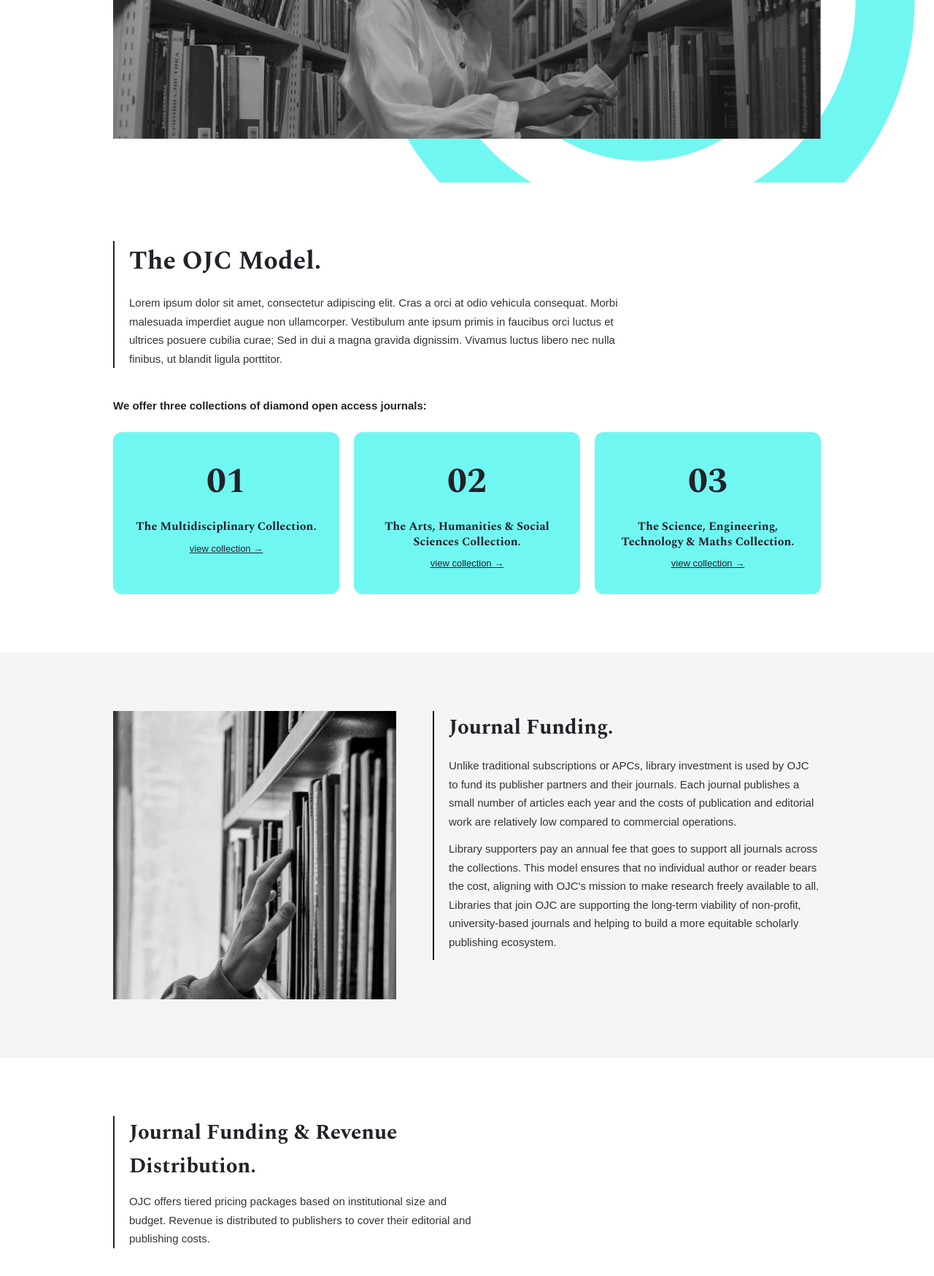
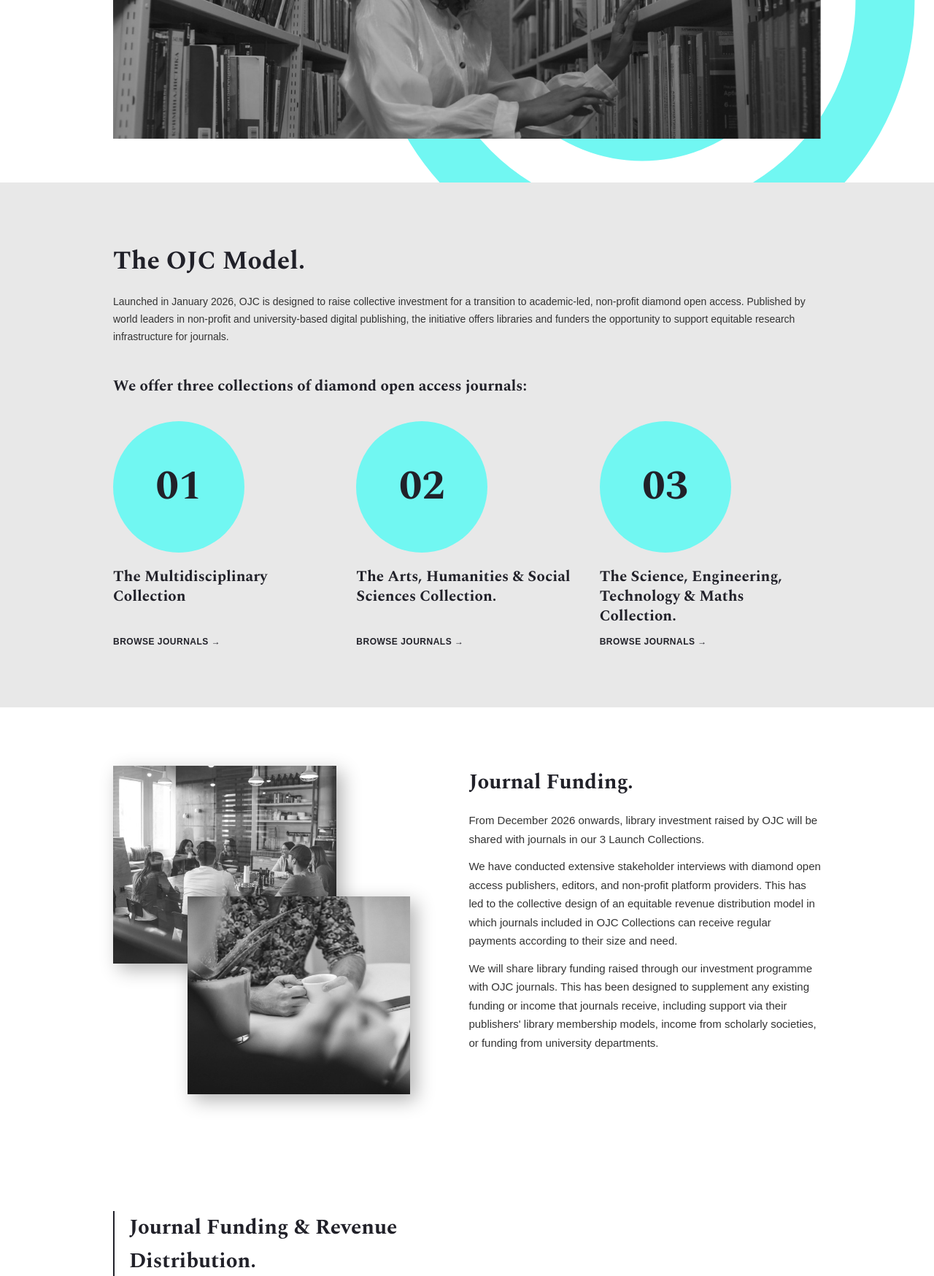
Before and after one commit to dqprogramming/astrometrics, a Django app: page /our-model/ in a window 1280 px wide. Shown: the part 625-2373 px from the top of the page at 73% size. Run offline with Django 5.2, Linux system fonts and the light colour scheme; data comes from the database, SQL or seed files in the repository.

Commit message:
feat(cms): redesign OJC Model and Journal Funding sections
Restyle collection cards as cyan circles with titles and browse links
aligned below. Update OJC Model intro text and remove left border.
Redesign Journal Funding section with overlapping drop-shadow images
on white background and updated copy.

Ref #22

```diff
--- a/cms/templates/our_model.html
+++ b/cms/templates/our_model.html
@@ -31,28 +31,31 @@
         <div class="model-intro">
             <h2 class="spectral-bold">The OJC Model.</h2>
             <p>
-                Lorem ipsum dolor sit amet, consectetur adipiscing elit. Cras a orci at odio vehicula consequat. Morbi
-                malesuada imperdiet augue non ullamcorper. Vestibulum ante ipsum primis in faucibus orci luctus et
-                ultrices posuere cubilia curae; Sed in dui a magna gravida dignissim. Vivamus luctus libero nec nulla
-                finibus, ut blandit ligula porttitor.
+                Launched in January 2026, OJC is designed to raise collective investment for a transition to academic-led, non-profit diamond open access. Published by world leaders in non-profit and university-based digital publishing, the initiative offers libraries and funders the opportunity to support equitable research infrastructure for journals.
             </p>
         </div>
         <p class="model-collections-label">We offer three collections of diamond open access journals:</p>
         <div class="model-collections">
             <div class="model-collection-card">
-                <div class="model-collection-number spectral-bold">01</div>
-                <h3 class="model-collection-title">The Multidisciplinary Collection.</h3>
-                <a href="#" class="model-collection-link">view collection &rarr;</a>
+                <div class="model-collection-circle">
+                    <span class="model-collection-number spectral-bold">01</span>
+                </div>
+                <h3 class="model-collection-title spectral-bold">The Multidisciplinary Collection</h3>
+                <a href="#" class="model-collection-link">BROWSE JOURNALS &rarr;</a>
             </div>
             <div class="model-collection-card">
-                <div class="model-collection-number spectral-bold">02</div>
-                <h3 class="model-collection-title">The Arts, Humanities &amp; Social Sciences Collection.</h3>
-                <a href="#" class="model-collection-link">view collection &rarr;</a>
+                <div class="model-collection-circle">
+                    <span class="model-collection-number spectral-bold">02</span>
+                </div>
+                <h3 class="model-collection-title spectral-bold">The Arts, Humanities &amp; Social Sciences Collection.</h3>
+                <a href="#" class="model-collection-link">BROWSE JOURNALS &rarr;</a>
             </div>
             <div class="model-collection-card">
-                <div class="model-collection-number spectral-bold">03</div>
-                <h3 class="model-collection-title">The Science, Engineering, Technology &amp; Maths Collection.</h3>
-                <a href="#" class="model-collection-link">view collection &rarr;</a>
+                <div class="model-collection-circle">
+                    <span class="model-collection-number spectral-bold">03</span>
+                </div>
+                <h3 class="model-collection-title spectral-bold">The Science, Engineering, Technology &amp; Maths Collection.</h3>
+                <a href="#" class="model-collection-link">BROWSE JOURNALS &rarr;</a>
             </div>
         </div>
     </div>
@@ -62,24 +65,36 @@
 <section class="model-funding">
     <div class="container">
         <div class="model-funding-inner">
-            <div class="model-funding-image">
-                <img src="/static/img/home-how-it-works-2.jpg"
-                     alt="Academic journals and research materials">
+            <div class="model-funding-images">
+                <div class="model-funding-img-upper">
+                    <img src="/static/img/our-model-funding-upper.jpg"
+                         alt="Academic collaboration in a meeting room">
+                </div>
+                <div class="model-funding-img-lower">
+                    <img src="/static/img/our-model-funding-lower.jpg"
+                         alt="Research and academic journals">
+                </div>
             </div>
             <div class="model-funding-content">
                 <h2 class="spectral-bold">Journal Funding.</h2>
                 <p>
-                    Unlike traditional subscriptions or APCs, library investment is used by OJC
-                    to fund its publisher partners and their journals. Each journal publishes a small
-                    number of articles each year and the costs of publication and editorial work are
-                    relatively low compared to commercial operations.
+                    From December 2026 onwards, library investment raised by OJC
+                    will be shared with journals in our 3 Launch Collections.
                 </p>
                 <p>
-                    Library supporters pay an annual fee that goes to support all journals across the
-                    collections. This model ensures that no individual author or reader bears the cost,
-                    aligning with OJC's mission to make research freely available to all. Libraries
-                    that join OJC are supporting the long-term viability of non-profit, university-based
-                    journals and helping to build a more equitable scholarly publishing ecosystem.
+                    We have conducted extensive stakeholder interviews with diamond
+                    open access publishers, editors, and non-profit platform providers.
+                    This has led to the collective design of an equitable revenue
+                    distribution model in which journals included in OJC Collections
+                    can receive regular payments according to their size and need.
+                </p>
+                <p>
+                    We will share library funding raised through our investment
+                    programme with OJC journals. This has been designed to
+                    supplement any existing funding or income that journals
+                    receive, including support via their publishers' library
+                    membership models, income from scholarly societies,
+                    or funding from university departments.
                 </p>
             </div>
         </div>
--- a/static/css/our-model.css
+++ b/static/css/our-model.css
@@ -54,12 +54,11 @@
 /* --- OJC Model Section --- */
 .model-section {
     padding: 80px 0;
+    background-color: #e8e8e8;
 }
 
 .model-intro {
-    border-left: 2px solid #212129;
-    padding-left: 20px;
-    max-width: 700px;
+    max-width: 100%;
     margin-bottom: 40px;
 }
 
@@ -70,82 +69,123 @@
 }
 
 .model-intro p {
-    font-size: 15px;
+    font-size: 14px;
     line-height: 1.7;
     color: #333;
     margin-bottom: 12px;
 }
 
 .model-collections-label {
-    font-size: 15px;
-    font-weight: 600;
-    margin-bottom: 24px;
+    font-size: 1.3rem;
+    font-weight: 700;
+    margin-bottom: 30px;
     color: #212129;
+    font-family: 'Spectral', serif;
 }
 
 .model-collections {
     display: flex;
-    gap: 20px;
+    gap: 30px;
 }
 
 .model-collection-card {
     flex: 1;
+    text-align: left;
+    display: flex;
+    flex-direction: column;
+}
+
+.model-collection-card .model-collection-link {
+    margin-top: auto;
+}
+
+.model-collection-circle {
+    width: 180px;
+    height: 180px;
+    border-radius: 50%;
     background-color: #71f7f2;
-    border-radius: 12px;
-    padding: 30px 24px;
-    text-align: center;
+    display: flex;
+    align-items: center;
+    justify-content: center;
+    margin-bottom: 20px;
 }
 
 .model-collection-number {
     font-family: 'Spectral', serif;
-    font-size: 48px;
+    font-size: 56px;
     font-weight: 700;
+    color: #212129;
+}
+
+.model-collection-title {
+    font-family: 'Spectral', serif;
+    font-size: 1.3rem;
+    font-weight: 700;
+    line-height: 1.3;
     color: #212129;
     margin-bottom: 12px;
 }
 
-.model-collection-title {
-    font-family: 'Spectral', serif;
-    font-size: 16px;
+.model-collection-link {
+    font-size: 12px;
     font-weight: 700;
-    line-height: 1.3;
     color: #212129;
-    margin-bottom: 6px;
-}
-
-.model-collection-link {
-    font-size: 13px;
-    color: #212129;
-    text-decoration: underline;
+    text-decoration: none;
+    text-transform: uppercase;
+    letter-spacing: 0.5px;
 }
 
 /* --- Journal Funding Section --- */
 .model-funding {
     padding: 80px 0;
-    background-color: #f5f5f5;
+    background-color: #ffffff;
 }
 
 .model-funding-inner {
     display: flex;
-    gap: 50px;
+    gap: 60px;
     align-items: flex-start;
 }
 
-.model-funding-image {
-    flex: 0 0 40%;
-    max-width: 40%;
+.model-funding-images {
+    flex: 0 0 42%;
+    max-width: 42%;
+    position: relative;
+    min-height: 450px;
 }
 
-.model-funding-image img {
+.model-funding-img-upper {
+    position: relative;
+    width: 75%;
+    z-index: 1;
+    box-shadow: 8px 8px 24px rgba(0, 0, 0, 0.3);
+}
+
+.model-funding-img-upper img {
     width: 100%;
     height: auto;
+    display: block;
     filter: grayscale(100%);
+}
+
+.model-funding-img-lower {
+    position: absolute;
+    bottom: 0;
+    right: 0;
+    width: 75%;
+    z-index: 2;
+    box-shadow: 8px 8px 24px rgba(0, 0, 0, 0.3);
+}
+
+.model-funding-img-lower img {
+    width: 100%;
+    height: auto;
     display: block;
+    filter: grayscale(100%);
 }
 
 .model-funding-content {
     flex: 1;
-    border-left: 2px solid #212129;
     padding-left: 20px;
 }
 
@@ -332,9 +372,10 @@
         flex-direction: column;
     }
 
-    .model-funding-image {
+    .model-funding-images {
         flex: 0 0 100%;
         max-width: 100%;
+        min-height: 350px;
     }
 
     .model-revenue-grid {
```
Also changed, not shown: static/img/our-model-funding-lower.jpg (added), static/img/our-model-funding-upper.jpg (added).
